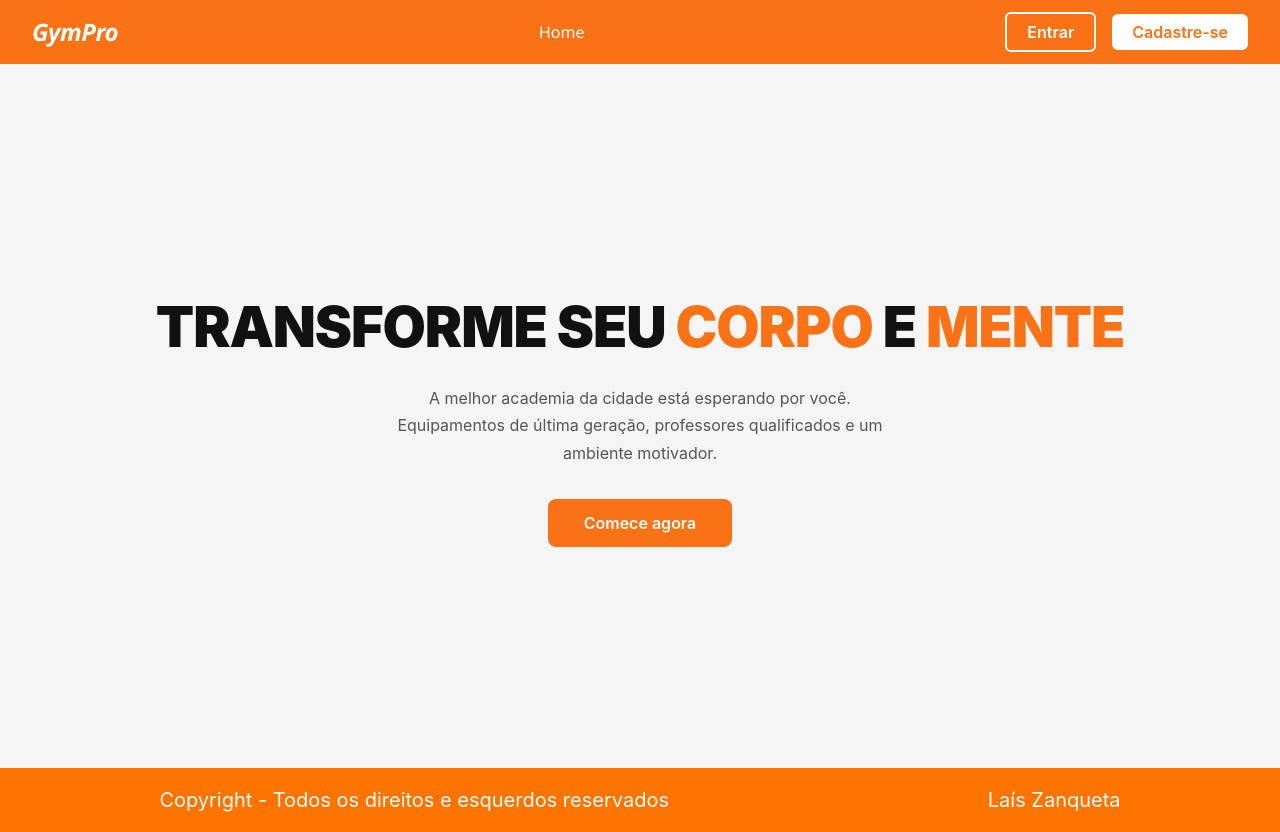
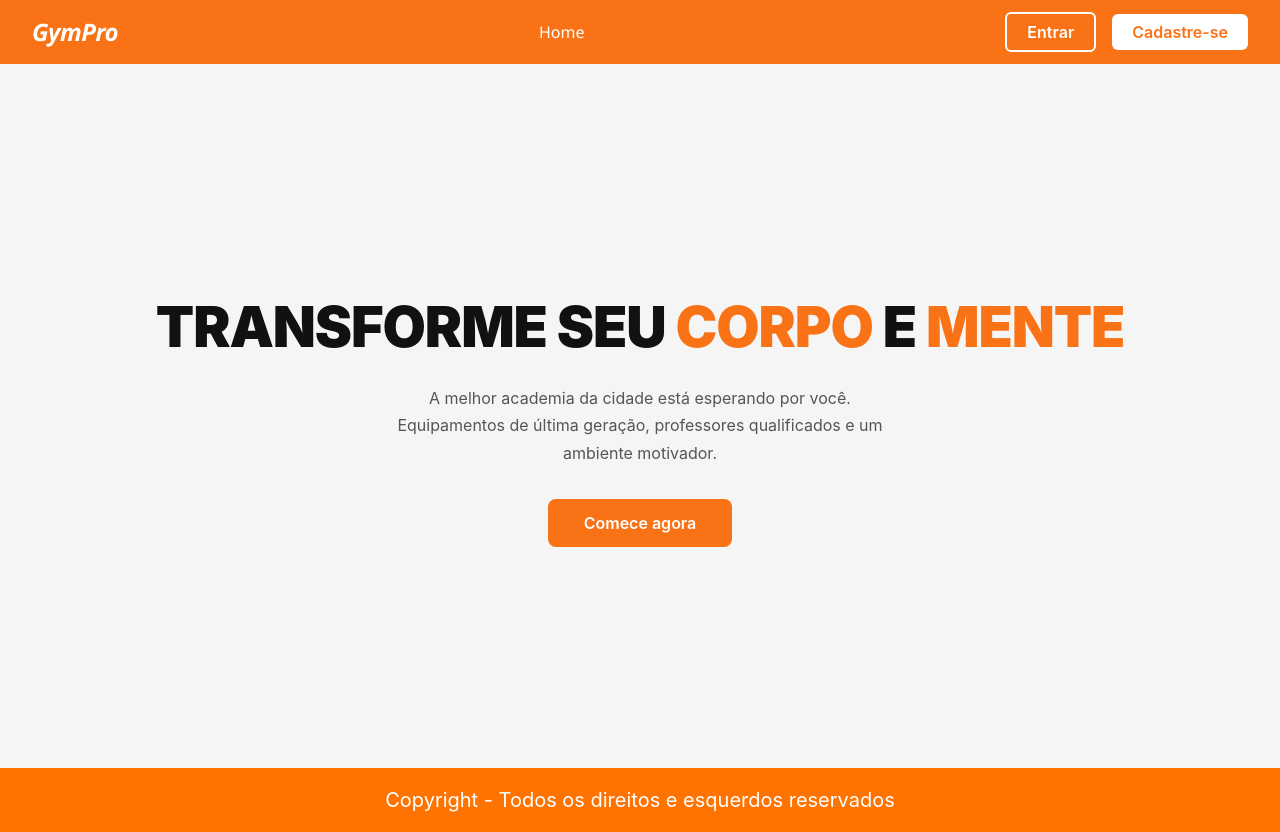
Before and after one commit to senai-661/frontend-estrelinhas, a React (Vite) app: page / in a window 1280 px wide. Built offline with nearby package versions, Linux system fonts and the light colour scheme.

Commit message:
feat: retirando nome do rodapé
retirando nome do rodapé porque a cada computador esta o nome diferente

```diff
--- a/src/components/Rodape/Rodape.tsx
+++ b/src/components/Rodape/Rodape.tsx
@@ -4,7 +4,7 @@ function Rodape(): JSX.Element {
     return (
         <footer style={{ backgroundColor: "#ff7300", height: "8vh", display: "flex", alignItems: "center", justifyContent: "space-around" }}>
             <p style={{ color: "#ffffff", fontSize: "1.25rem" }}>Copyright - Todos os direitos e esquerdos reservados</p>
-            <p style={{ color: "#ffffff", fontSize: "1.25rem" }}>Laís Zanqueta</p>
+
         </footer>
     );
 }
```
